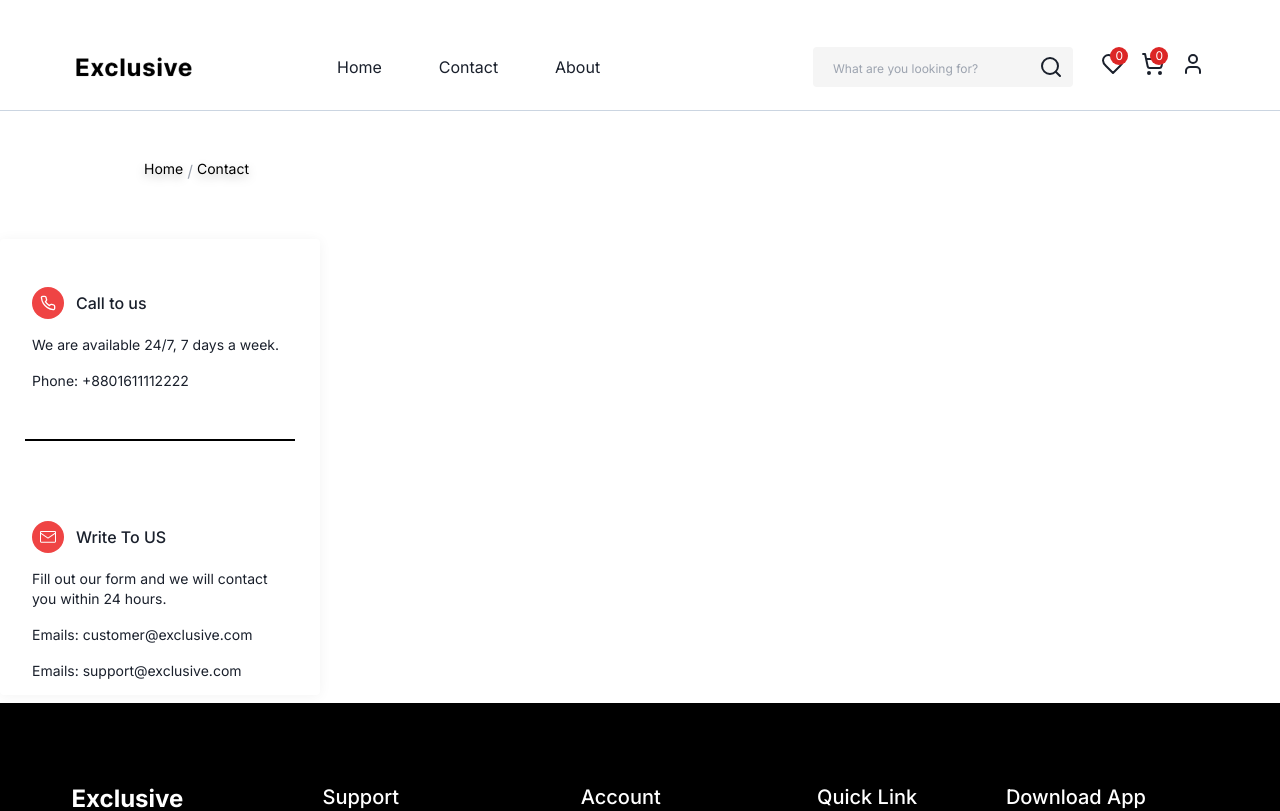
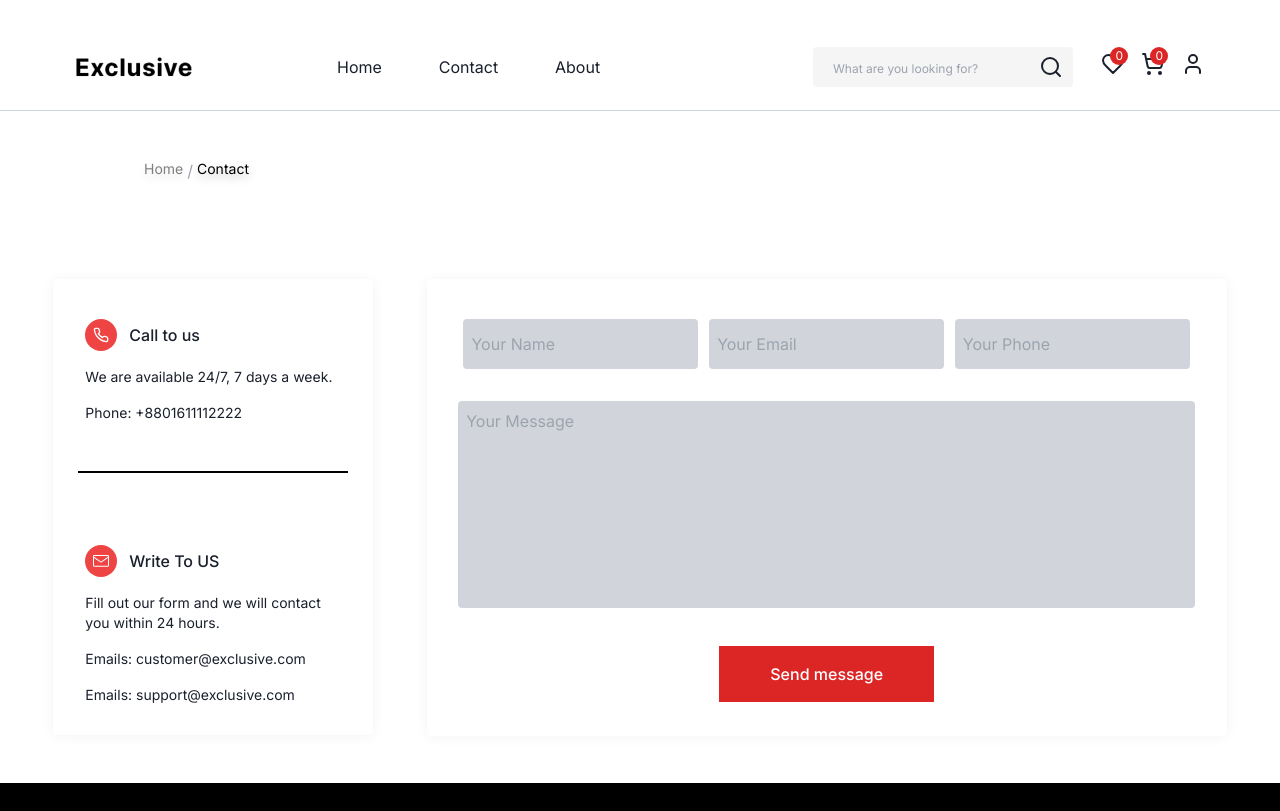
Before and after one commit to marshal336/shop, a Next.js app: page /contact in a window 1280 px wide. Shown: the top 811 px of the page. Built offline with nearby package versions, Linux system fonts and the light colour scheme.

Commit message:
feat:add form for ContactPage

```diff
--- a/src/app/contact/Contact.module.scss
+++ b/src/app/contact/Contact.module.scss
@@ -1,7 +1,7 @@
 ul.contact-breadcrumb {
   @apply mt-12 mb-12 ml-36 inline-flex;
 
-  li.contact-breadcrumbs-link {
+  li.contact-breadcrumb-link {
     @apply text-black text-sm font-normal opacity-50;
   }
   li {
@@ -13,11 +13,13 @@ ul.contact-breadcrumb {
   }
 }
 
+.contact-main {
+  @apply flex justify-evenly items-center my-10;
   .contact-info {
     @apply flex flex-col items-center w-80 h-[456px] rounded shadow-boxContact bg-default my-2;
 
     .box {
-    @apply mt-12;
+      @apply mt-10;
 
       .circle {
         @apply rounded-full bg-red-500 w-8 h-8 flex justify-center items-center;
@@ -45,3 +47,27 @@ ul.contact-breadcrumb {
       @apply border w-[270px] border-black my-8;
     }
   }
+
+  .form-message {
+    @apply w-[800px] h-[457px] rounded shadow-boxContact flex flex-col items-center;
+
+    form {
+      .form-inputs {
+        @apply flex justify-around items-center;
+        input {
+          @apply w-[235px] h-[50px] p-2 bg-gray-300 rounded mt-10;
+        }
+      }
+
+      textarea {
+        @apply w-[737px] h-[207px] bg-gray-300 resize-none rounded my-8 p-2;
+      }
+    }
+    .form-button {
+      @apply flex;
+      button {
+        @apply w-[215px] h-[56px] bg-red-600 text-white text-base font-medium;
+      }
+    }
+  }
+}
--- /dev/null
+++ b/src/app/contact/FormsMessage/config.ts
@@ -0,0 +1,28 @@
+import * as yup from "yup";
+import { IFormMessage } from '~/types/formM.interface';
+
+// eslint-disable-next-line no-template-curly-in-string
+const tooShortMessage = "minimum length = ${min} characters";
+
+// eslint-disable-next-line no-template-curly-in-string
+const tooLongMessage = "maximum length = ${min} characters";
+
+export const schema: yup.ObjectSchema<IFormMessage> = yup.object().shape({
+  fullName: yup.string().email().required("*").max(30, tooLongMessage),
+  email: yup
+    .string()
+    .email()
+    .required("*")
+    .min(5, tooShortMessage)
+    .max(16, tooLongMessage),
+  phone: yup
+    .number()
+    .required("*")
+    .min(4, tooShortMessage)
+    .max(15, tooLongMessage),
+  message: yup
+    .string()
+    .required("*")
+    .min(10, tooShortMessage)
+    .max(250, tooLongMessage),
+});
--- /dev/null
+++ b/src/app/contact/FormsMessage/index.tsx
@@ -0,0 +1,53 @@
+"use client";
+//Core
+import { useForm } from "react-hook-form";
+import { schema } from "./config";
+import { yupResolver } from "@hookform/resolvers/yup";
+
+//styles
+import styles from "../Contact.module.scss";
+
+import { Input } from "~/components/elements/input";
+
+export const FormsMessage = () => {
+  const form = useForm({
+    mode: "onTouched",
+    resolver: yupResolver(schema),
+  });
+
+  return (
+    <div className={styles["form-message"]}>
+      <form>
+        <div className={styles["form-inputs"]}>
+          <Input
+            placeholder="Your Name"
+            error={form.formState.errors?.fullName}
+            register={form.register("fullName")}
+          />
+
+          <Input
+            placeholder="Your Email"
+            error={form.formState.errors?.email}
+            register={form.register("email")}
+          />
+
+          <Input
+            placeholder="Your Phone"
+            error={form.formState.errors?.phone}
+            register={form.register("phone")}
+          />
+        </div>
+
+        <Input
+          placeholder="Your Message"
+          tag="textarea"
+          error={form.formState.errors.message}
+          register={form.register("message")}
+        />
+      </form>
+      <div className={styles["form-button"]}>
+        <button>Send message</button>
+      </div>
+    </div>
+  );
+};
--- a/src/app/contact/page.tsx
+++ b/src/app/contact/page.tsx
@@ -1,5 +1,6 @@
 import styles from "./Contact.module.scss";
 import { DataContact } from "./DataContact";
+import { FormsMessage } from "./FormsMessage";
 
 export default function ContactPage() {
   return (
@@ -12,8 +13,9 @@ export default function ContactPage() {
         </ul>
       </div>
 
-      <div>
+      <div className={styles["contact-main"]}>
         <DataContact />
+        <FormsMessage />
       </div>
     </div>
   );
--- /dev/null
+++ b/src/components/elements/input.tsx
@@ -0,0 +1,26 @@
+export const Input = (props:any) => {
+    let input = (
+        <input
+            placeholder = { props.placeholder }
+            type = { props.type }
+            { ...props.register } />
+    );
+
+    if (props.tag === 'textarea') {
+        input = (
+            <textarea
+                placeholder = { props.placeholder }
+                { ...props.register }>
+
+            </textarea>
+        );
+    }
+
+    return (<label>
+        <div>
+            <span className = 'error-message'>{ props.error?.message }</span>
+        </div>
+        { input }
+    </label>
+    );
+};
--- /dev/null
+++ b/src/types/formM.interface.ts
@@ -0,0 +1,6 @@
+export interface IFormMessage{
+    fullName:string
+    email:string
+    phone:number
+    message:string
+}
```
Lines whose indentation alone changed are shown as unchanged.
